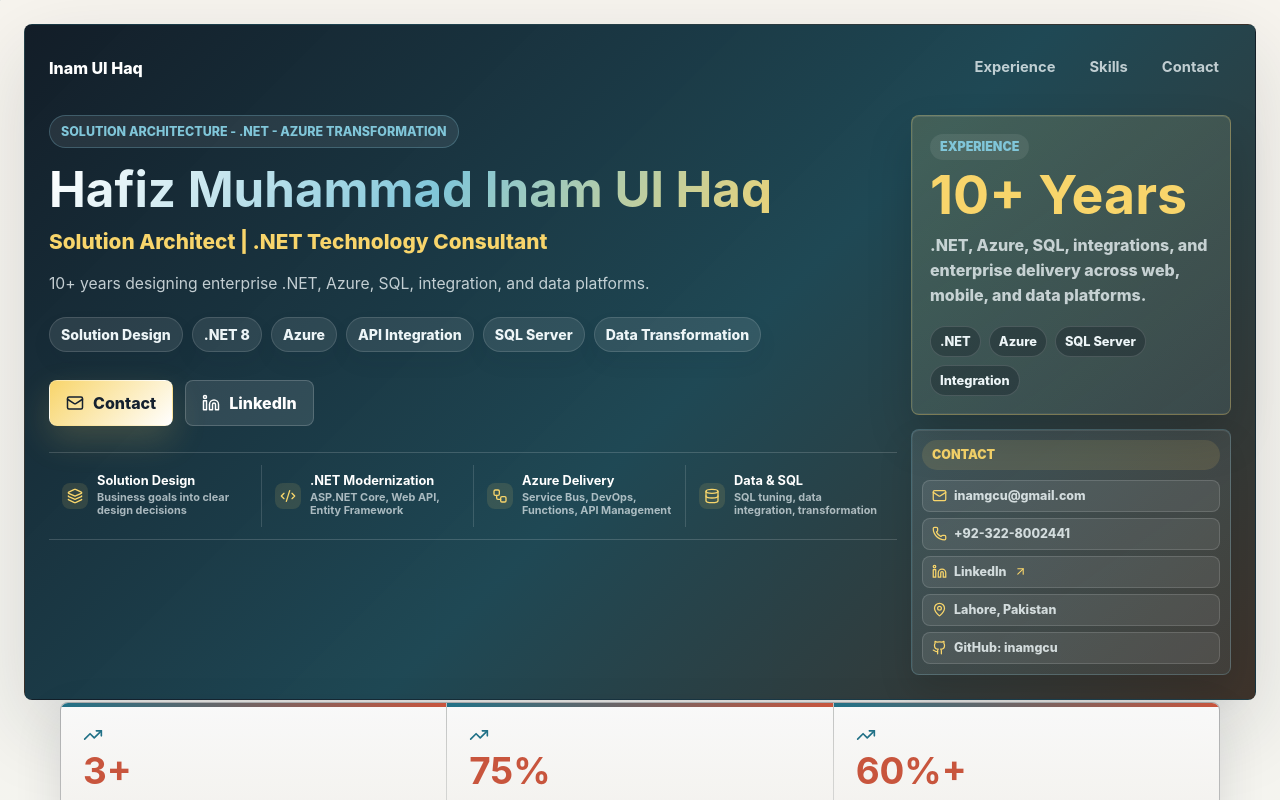
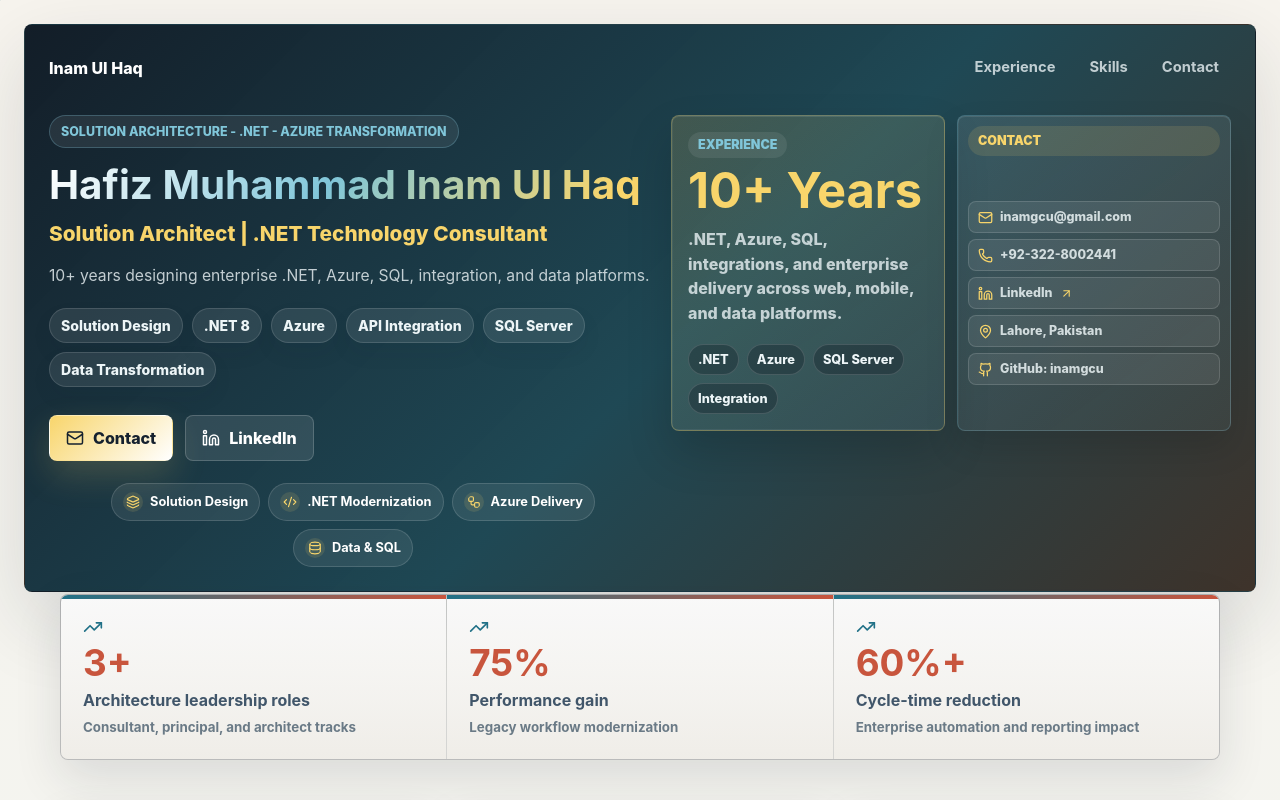
Before and after one commit to inamgcu/portfolio, a React (Vite) app: page / in a window 1280 px wide. Shown: the top 800 px of the page. Built offline with nearby package versions, Linux system fonts and the light colour scheme.

Commit message:
Align hero canvases horizontally

```diff
--- a/src/styles.css
+++ b/src/styles.css
@@ -159,7 +159,7 @@ main {
 
 .hero__grid {
   display: grid;
-  grid-template-columns: minmax(0, 1fr) minmax(320px, 0.36fr);
+  grid-template-columns: minmax(0, 1fr) minmax(560px, 560px);
   gap: 14px;
   align-items: start;
   padding: 28px 0 0;
@@ -172,12 +172,15 @@ main {
 
 .hero__side {
   display: grid;
-  gap: 14px;
+  grid-template-columns: repeat(2, minmax(0, 1fr));
+  gap: 12px;
   align-self: start;
+  align-items: stretch;
 }
 
 .hero__side .contact-canvas {
   width: 100%;
+  margin-top: 0;
 }
 
 .eyebrow,
@@ -219,7 +222,7 @@ h1 {
   background: linear-gradient(125deg, #ffffff 0%, #80c6d9 46%, #f8d56b 92%);
   background-clip: text;
   -webkit-background-clip: text;
-  font-size: 3.08rem;
+  font-size: clamp(2.52rem, 3vw, 3.08rem);
   line-height: 0.96;
   letter-spacing: 0;
   max-width: none;
@@ -244,8 +247,8 @@ h1 {
 
 .experience-canvas {
   position: relative;
-  min-height: 238px;
-  padding: 18px;
+  min-height: 246px;
+  padding: 16px;
   display: grid;
   align-content: start;
   overflow: hidden;
@@ -279,7 +282,7 @@ h1 {
   position: relative;
   z-index: 1;
   color: #f8d56b;
-  font-size: 3.35rem;
+  font-size: clamp(2.65rem, 4vw, 3.05rem);
   line-height: 0.95;
   letter-spacing: 0;
   white-space: nowrap;
@@ -367,40 +370,33 @@ h1 {
 
 .hero-board {
   width: 100%;
-  margin: 26px 0 0;
-  padding: 12px 0;
-  border-top: 1px solid rgba(255, 255, 255, 0.16);
-  border-bottom: 1px solid rgba(255, 255, 255, 0.16);
+  margin: 22px auto 0;
   display: block;
 }
 
 .signal-grid {
-  display: grid;
-  grid-template-columns: repeat(4, minmax(0, 1fr));
-  gap: 0;
+  display: flex;
+  flex-wrap: wrap;
+  justify-content: center;
+  gap: 8px;
 }
 
 .signal-card {
-  min-height: 62px;
-  padding: 0 13px;
-  display: grid;
-  grid-template-columns: auto minmax(0, 1fr);
-  grid-template-rows: auto auto;
-  column-gap: 9px;
-  align-content: center;
+  min-height: 38px;
+  padding: 8px 11px;
+  display: inline-flex;
+  gap: 7px;
   align-items: center;
-}
-
-.signal-card + .signal-card {
-  border-left: 1px solid rgba(255, 255, 255, 0.14);
+  border: 1px solid rgba(255, 255, 255, 0.14);
+  border-radius: 999px;
+  background: rgba(255, 255, 255, 0.08);
 }
 
 .signal-card svg {
-  grid-row: 1 / span 2;
-  width: 26px;
-  height: 26px;
-  padding: 5px;
-  border-radius: 8px;
+  width: 20px;
+  height: 20px;
+  padding: 3px;
+  border-radius: 999px;
   color: #f8d56b;
   background: rgba(248, 213, 107, 0.12);
 }
@@ -408,15 +404,11 @@ h1 {
 .signal-card strong {
   color: #ffffff;
   font-size: 0.8rem;
-  line-height: 1.2;
-  margin-bottom: 2px;
+  line-height: 1;
 }
 
 .signal-card span {
-  color: rgba(237, 245, 247, 0.68);
-  line-height: 1.25;
-  font-size: 0.68rem;
-  font-weight: 650;
+  display: none;
 }
 
 .metrics,
@@ -1190,6 +1182,10 @@ h1 {
     grid-template-columns: 1fr;
   }
 
+  .hero__side {
+    grid-template-columns: repeat(2, minmax(0, 1fr));
+  }
+
   h1 {
     font-size: 3.1rem;
   }
@@ -1294,6 +1290,14 @@ h1 {
     padding-top: 28px;
   }
 
+  .hero__side {
+    grid-template-columns: 1fr;
+  }
+
+  .hero__side .contact-canvas {
+    margin-top: 0;
+  }
+
   .hero-board {
     margin-top: 18px;
   }
@@ -1303,13 +1307,7 @@ h1 {
   }
 
   .signal-card {
-    min-height: 60px;
-    padding: 8px 0;
-  }
-
-  .signal-card + .signal-card {
-    border-left: 0;
-    border-top: 1px solid rgba(255, 255, 255, 0.14);
+    min-height: 36px;
   }
 
   h1 {
```
